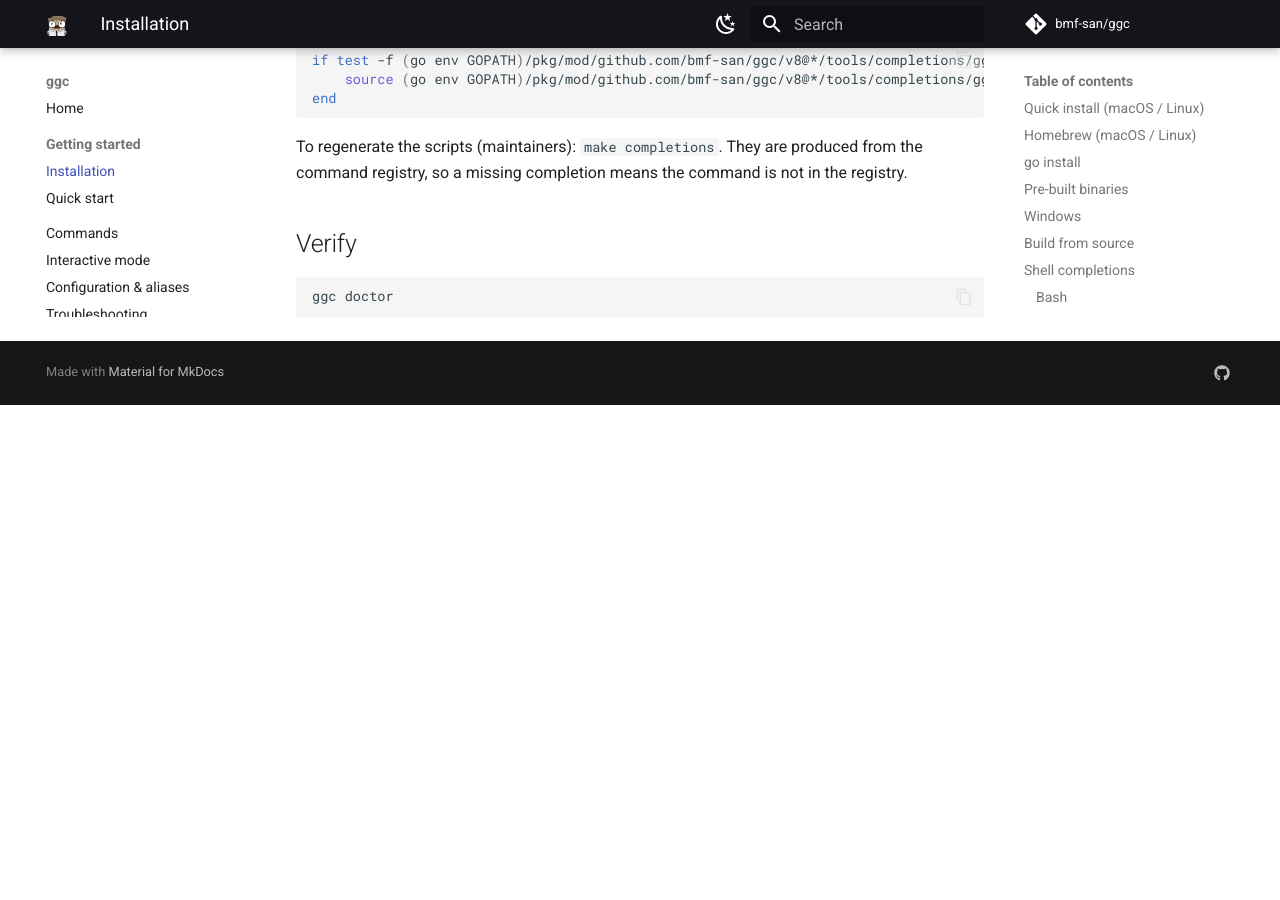
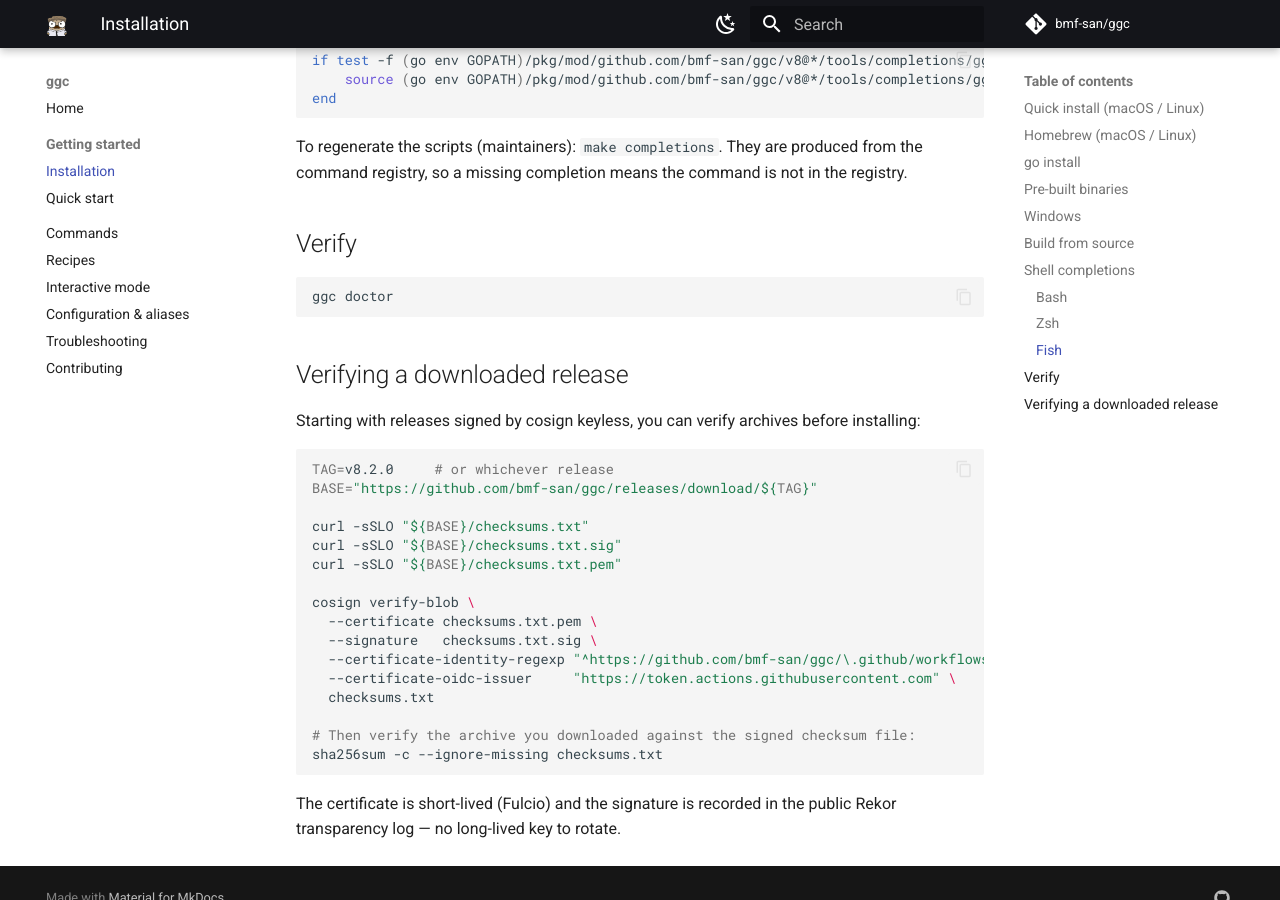
Before and after one commit to bmf-san/ggc, an MkDocs documentation site: the page built from docs/guide/install.md, in a window 1280 px wide and 900 px high, scrolled down 2270 px. Built offline with MkDocs 1.6.1 and Material for MkDocs 9.7.7, drawn with Linux system fonts in a browser that asks for light colours; comment, search, counter and statistics services are not loaded; before the commit the page ends 2675 px from its top, so only the background shows below that.

Commit message:
docs: add Recipes page, release-verification guide, Scorecard badge (#408)
Three additions to surface the capabilities added in recent PRs.

1. **Recipes page** (`docs/guide/recipes.md`, wired into nav). Task-
   oriented walkthroughs: feature branches, fixup + autosquash, sync
   with main, delete-merged cleanup, unstage/undo, stash WIP, release
   tagging, diff-before-commit, and building custom workflows in
   interactive mode. This is the "how do I Git X" layer on top of the
   per-command reference — the reference tells you what each command
   does, recipes tell you which ones to chain.

2. **Verifying a downloaded release** section in the install guide.
   Step-by-step cosign verification of `checksums.txt` with the expected
   identity regex (`workflow=release.yml`) and Sigstore OIDC issuer.
   Follows up the signing pipeline added in the previous PR so users
   can actually use the signatures.

3. **OpenSSF Scorecard badge** in the README. The Scorecard workflow
   has been running for a while; the badge gives the repo a visible
   supply-chain score.

CHANGELOG.md picks up the recent user-visible changes (version json,
doctor additions, cosign signing, Recipes). README gains a Recipes
link in the docs-site bullet list.

````diff
--- a/docs/guide/install.md
+++ b/docs/guide/install.md
@@ -102,3 +102,28 @@
 ```bash
 ggc doctor
 ```
+
+## Verifying a downloaded release
+
+Starting with releases signed by cosign keyless, you can verify archives before installing:
+
+```bash
+TAG=v8.2.0     # or whichever release
+BASE="https://github.com/bmf-san/ggc/releases/download/${TAG}"
+
+curl -sSLO "${BASE}/checksums.txt"
+curl -sSLO "${BASE}/checksums.txt.sig"
+curl -sSLO "${BASE}/checksums.txt.pem"
+
+cosign verify-blob \
+  --certificate checksums.txt.pem \
+  --signature   checksums.txt.sig \
+  --certificate-identity-regexp "^https://github.com/bmf-san/ggc/\.github/workflows/release\.yml@" \
+  --certificate-oidc-issuer     "https://token.actions.githubusercontent.com" \
+  checksums.txt
+
+# Then verify the archive you downloaded against the signed checksum file:
+sha256sum -c --ignore-missing checksums.txt
+```
+
+The certificate is short-lived (Fulcio) and the signature is recorded in the public Rekor transparency log — no long-lived key to rotate.
--- a/mkdocs.yml
+++ b/mkdocs.yml
@@ -34,6 +34,7 @@
       - Installation: guide/install.md
       - Quick start: guide/quickstart.md
   - Commands: guide/commands.md
+  - Recipes: guide/recipes.md
   - Interactive mode: guide/interactive.md
   - Configuration & aliases: guide/config.md
   - Troubleshooting: guide/troubleshooting.md
````
Also changed, not shown: CHANGELOG.md (+13 -0 lines), README.md (+2 -0 lines), docs/guide/recipes.md (added, +104 -0 lines).
